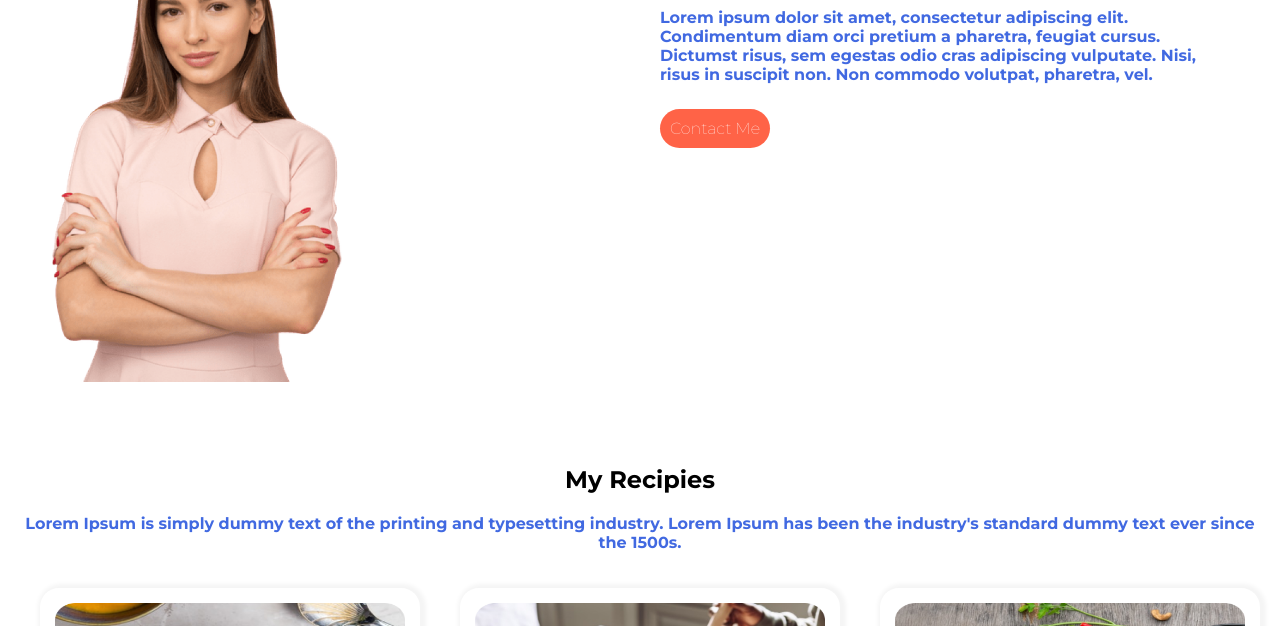
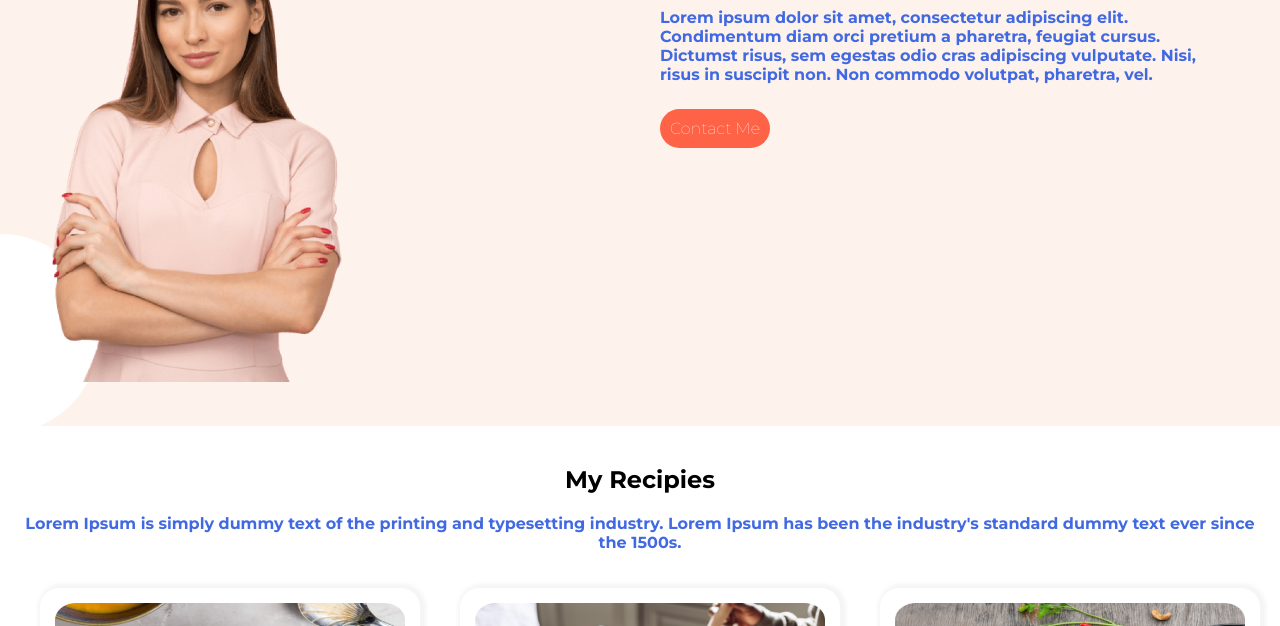
Before and after one commit to FarhanBinShafiq/Food_Network, a plain HTML site: page index.html in a window 1280 px wide. Shown: the part 729-1355 px from the top of the page. Drawn offline with Linux system fonts and the light colour scheme.

Commit message:
Update style.css

```diff
--- a/css/style.css
+++ b/css/style.css
@@ -53,7 +53,7 @@ h1{
 
 
 .middle-banner{
-    background-image: url(images/shapes/frame.png);
+    background-image: url(/images/shapes/frame.png);
     background-repeat: no-repeat;
 }
 
```
